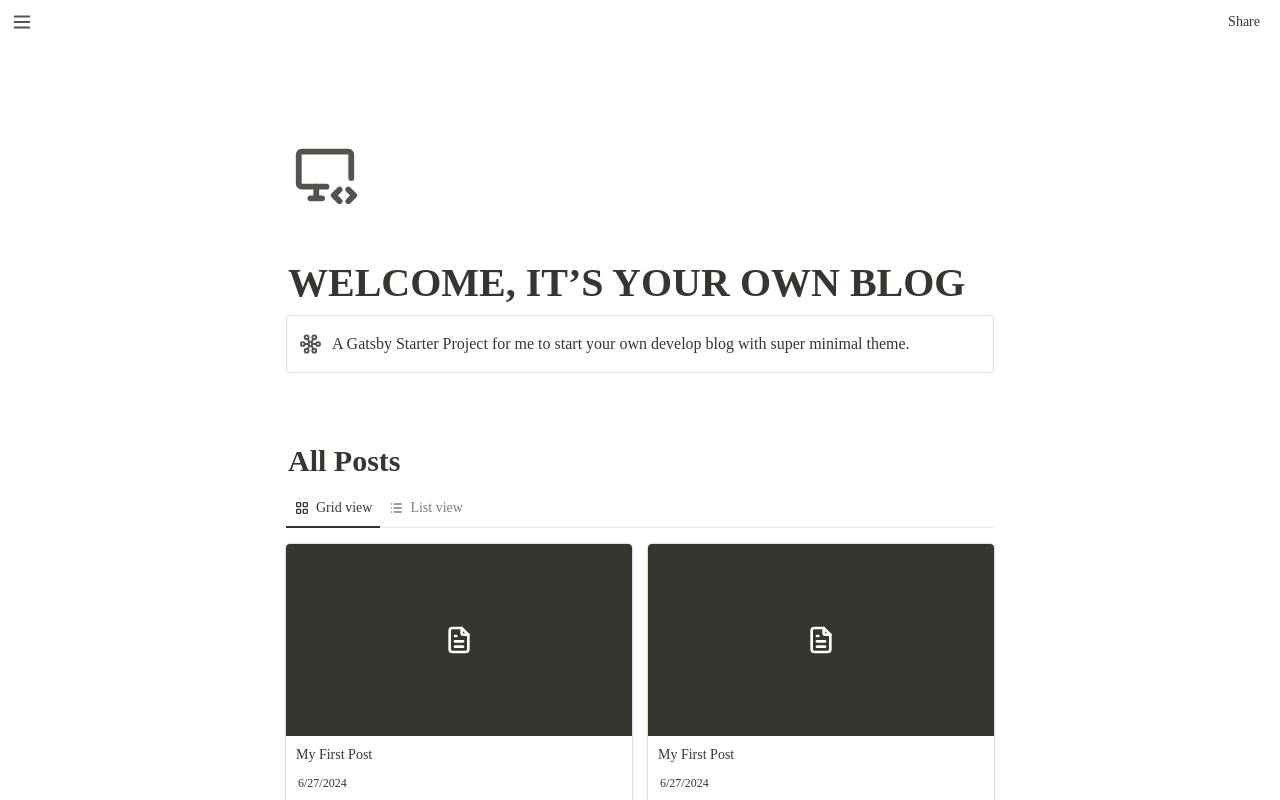
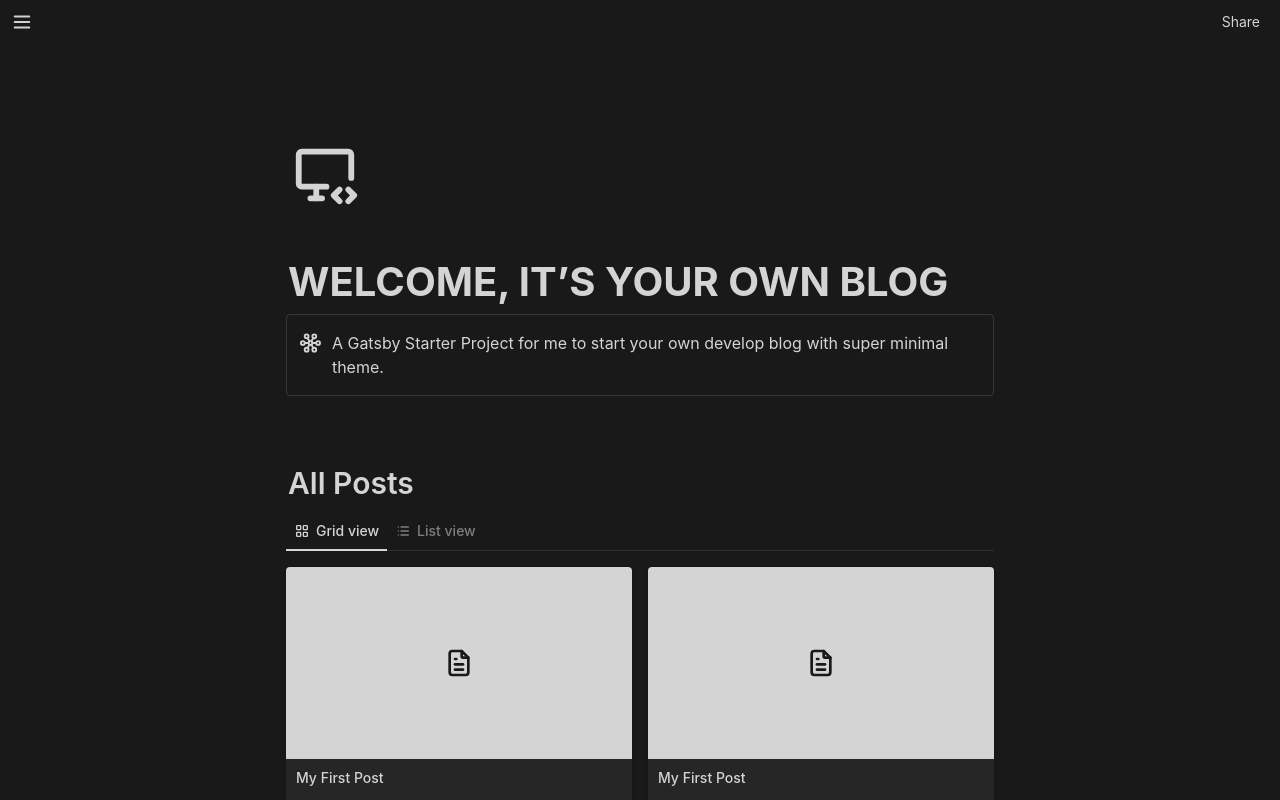
Before and after one commit to pexe99/pexe99.github.io, a Gatsby site: page / in a window 1280 px wide. Built offline with nearby package versions, Linux system fonts and the light colour scheme; Gatsby itself is replaced by a stand-in of ours; a web font is replaced by a local one.

Commit message:
feat: add darkmode theme
- darkmode에 대응되는 색상을 추가 정의하였습니다.
- cardBackground, cardActive, scrollBarColor, scrollBarThumb 등을 추가하였습니다.

```diff
--- a/gatsby-config.js
+++ b/gatsby-config.js
@@ -15,6 +15,7 @@ module.exports = {
     siteUrl: `https://gatsbystarterdefaultsource.gatsbyjs.io/`,
   },
   plugins: [
+    `gatsby-plugin-styled-components`,
     `gatsby-plugin-image`,
     {
       resolve: `gatsby-source-filesystem`,
--- a/gatsby-ssr.js
+++ /dev/null
@@ -1,13 +0,0 @@
-/**
- * Implement Gatsby's SSR (Server Side Rendering) APIs in this file.
- *
- * See: https://www.gatsbyjs.com/docs/reference/config-files/gatsby-ssr/
- */
-
-/**
- * @type {import('gatsby').GatsbySSR['onRenderBody']}
- */
-
-exports.onRenderBody = ({ setHtmlAttributes }) => {
-  setHtmlAttributes({ lang: `en` })
-}
--- a/package.json
+++ b/package.json
@@ -6,19 +6,21 @@
   "author": "Kyle Mathews <mathews.kyle@gmail.com>",
   "dependencies": {
     "@mdx-js/react": "^3.0.1",
+    "babel-plugin-styled-components": "^2.1.4",
     "gatsby": "^5.13.1",
     "gatsby-plugin-image": "^3.13.0",
     "gatsby-plugin-manifest": "^5.13.0",
     "gatsby-plugin-mdx": "^5.13.1",
     "gatsby-plugin-react-svg": "^3.3.0",
     "gatsby-plugin-sharp": "^5.13.0",
+    "gatsby-plugin-styled-components": "^6.13.1",
     "gatsby-source-filesystem": "^5.13.1",
     "gatsby-transformer-remark": "^6.13.1",
     "gatsby-transformer-sharp": "^5.13.0",
     "react": "^18.2.0",
     "react-dom": "^18.2.0",
     "react-icons": "^5.2.1",
-    "styled-components": "^6.1.8",
+    "styled-components": "^6.1.12",
     "styled-reset": "^4.5.2"
   },
   "devDependencies": {
--- a/src/components/GlobalStyles/index.jsx
+++ b/src/components/GlobalStyles/index.jsx
@@ -1,31 +1,30 @@
 import { createGlobalStyle } from "styled-components"
 import reset from "styled-reset"
-import PretendardVariable_woff2 from "../../assets/font/PretendardVariable.woff2"
-import PretendardVariable_ttf from "../../assets/font/PretendardVariable.ttf"
 
 const GlobalStyles = createGlobalStyle`
+    ${reset}
+
     @font-face {
         font-family: 'Pretendard Variable';
-        src:url(${PretendardVariable_woff2}) format('woff2'),
-            url(${PretendardVariable_ttf}) format('truetype');
+        src: url('/PretendardVariable.woff2') format('woff2'),
+         url('/PretendardVariable.ttf') format('truetype');
         font-weight: 100 900;
         font-style: normal;
         font-display: swap;
     }
 
-    ${reset}
-
     * {
-        font-family: 'Pretendard Variable' !important;
+    font-family: 'Pretendard Variable', -apple-system, BlinkMacSystemFont, 'Segoe UI', Roboto, 'Helvetica Neue', Arial, sans-serif, 'Apple Color Emoji', 'Segoe UI Emoji', 'Segoe UI Symbol' !important;
         box-sizing: border-box;
         text-decoration: none;
         -webkit-text-size-adjust: 100%;
         -webkit-tap-highlight-color: transparent;
+
         ::selection {
             background: #2383e247;
         }
 
-        scrollbar-color: #D3D1C8  rgba(0, 0, 0, 0);
+        scrollbar-color: ${props => props.theme.scrollBarColor};
         ::-webkit-scrollbar {
             background: transparent;
             width: 12px;
@@ -35,7 +34,7 @@ const GlobalStyles = createGlobalStyle`
             display: none;
         }
         ::-webkit-scrollbar-thumb {
-            background: #D3D1C8;
+            background: ${props => props.theme.scrollBarThumb};
             cursor: pointer;
         }
     }
@@ -45,9 +44,9 @@ const GlobalStyles = createGlobalStyle`
         background: none;
         box-sizing: border-box;
         cursor: pointer;
-        -webkit-appearance: none; /* iOS 기본 버튼 스타일 제거 */
-        -moz-appearance: none; /* Firefox 기본 버튼 스타일 제거 */
-        appearance: none; /* 기본 버튼 스타일 제거 */
+        -webkit-appearance: none;
+        -moz-appearance: none;
+        appearance: none;
     }
 `
 
--- a/src/components/Layout/index.jsx
+++ b/src/components/Layout/index.jsx
@@ -13,7 +13,7 @@ import Header from "../Header"
 import Body from "../Body"
 import NavBar from "../NavBar"
 import { ThemeProvider } from "styled-components"
-import { lightTheme } from "../../themes/colors"
+import { lightTheme, darkTheme } from "../../themes/colors"
 
 const LayoutWrapper = styled.div`
   width: 100%;
@@ -22,6 +22,7 @@ const LayoutWrapper = styled.div`
   flex-direction: row;
   overflow: hidden hidden;
   transition: margin-left 200ms ease, width 200ms ease;
+  background: ${props => props.theme.layoutBackground};
 `
 
 const Dimmer = styled.div`
@@ -73,16 +74,14 @@ const Layout = ({ children }) => {
   }
 
   useEffect(() => {
-    if (!isMobile) {
-      window.addEventListener("mousemove", handleMouseMove)
-      return () => {
-        window.removeEventListener("mousemove", handleMouseMove)
-      }
+    window.addEventListener("mousemove", handleMouseMove)
+    return () => {
+      window.removeEventListener("mousemove", handleMouseMove)
     }
   }, [isNavVisible])
 
   return (
-    <ThemeProvider theme={lightTheme}>
+    <ThemeProvider theme={darkTheme}>
       <LayoutWrapper>
         <NavBar
           $isVisible={isNavVisible}
--- a/src/components/NavBar/NavLinks/index.jsx
+++ b/src/components/NavBar/NavLinks/index.jsx
@@ -50,12 +50,12 @@ const NavLinks = () => {
         <span>Search</span>
       </NavButton>
       <NavButton>
-        <Icon iconName="TbSun" size="1.25rem" />
-        <span>Change to Dark</span>
+        <Icon iconName="TbSunHigh" size="1.25rem" />
+        <span>Change to Light</span>
       </NavButton>
       <NavButton>
         <Icon iconName="TbMoonStars" size="1.25rem" />
-        <span>Change to Light</span>
+        <span>Change to Dark</span>
       </NavButton>
       <NavButton>
         <Icon iconName="TbSmartHome" size="1.25rem" />
--- a/src/components/NavBar/index.jsx
+++ b/src/components/NavBar/index.jsx
@@ -12,7 +12,7 @@ const NavWrapper = styled.nav`
     !props.$isFixed && !props.$isMobile ? "calc(100vh - 7.375rem)" : "none"};
   background-color: ${props =>
     props.$isFixed && !props.$isMobile
-      ? props.theme.navFixedBackground
+      ? "transparent"
       : props.theme.navBackground};
   display: flex;
   flex-direction: column;
@@ -37,7 +37,7 @@ const NavWrapper = styled.nav`
         }`};
   opacity: ${props => (props.$isVisible || props.$isFixed ? 1 : 0)};
   transition: transform 200ms ease, opacity 200ms ease, visibility 200ms ease,
-    background-color 200ms ease, width 200ms ease, height 200ms ease;
+    width 200ms ease, height 200ms ease;
   z-index: 300;
   user-select: none;
   -webkit-user-select: none;
--- a/src/components/PostList/PostCard/index.jsx
+++ b/src/components/PostList/PostCard/index.jsx
@@ -12,14 +12,16 @@ const CardWrapper = styled.div`
   text-decoration: none;
   line-height: 1.5;
   cursor: pointer;
-  box-shadow: rgba(15, 15, 15, 0.1) 0px 0px 0px 1px,
-    rgba(15, 15, 15, 0.1) 0px 2px 4px;
+  box-shadow: ${props => props.theme.cardShadow};
   border-radius: 0.25rem;
-  background: ${props => props.theme.background};
+  background: ${props => props.theme.cardBackground};
   overflow: hidden;
   flex-direction: column;
   &:hover {
     background: ${props => props.theme.cardHover};
+  }
+  &:active {
+    background: ${props => props.theme.cardActive};
   }
   transition: 20ms ease-in 0s;
   user-select: none;
--- a/src/themes/colors.js
+++ b/src/themes/colors.js
@@ -2,9 +2,15 @@
 
 export const lightTheme = {
   background: "rgb(256, 256, 256)",
+  layoutBackground: "rgb(247, 247, 245)",
   tag: "rgb(227, 226, 224)",
+  dimmer: "rgba(15, 15, 15, 0.6)",
+  // card
+  cardBackground: "rgb(256, 256, 256)",
   cardHover: "rgba(55, 53, 47, 0.04)",
-  dimmer: "rgba(15, 15, 15, 0.6)",
+  cardActive: "rgba(55, 53, 47, 0.04)",
+  cardShadow:
+    "rgba(15,15,15,0.1) 0 0 0 0.0625rem,rgba(15,15,15,0.1) 0 0.125rem 0.25rem",
   // icon
   weekIcon: "rgb(145, 145, 142)",
   icon: "#55534e",
@@ -22,7 +28,6 @@ export const lightTheme = {
   // navigation
   redDot: "rgb(235, 87, 87)",
   navBackground: "rgb(256, 256, 256)",
-  navFixedBackground: "rgb(247, 247, 245)",
   navButtonText: "rgb(95, 94, 91)",
   navButtonHover: "rgba(0, 0, 0, 0.03)",
   navTagIcon: "rgb(168, 167, 163)",
@@ -30,4 +35,48 @@ export const lightTheme = {
   navBoxShadow:
     "rgba(15, 15, 15, 0.05) 0 0 0 0.0625rem, rgba(15, 15, 15, 0.1) 0 0.188rem 0.375rem, rgba(15, 15, 15, 0.2) 0 0.375rem 1.5rem",
   navFixedBoxShadow: "rgba(0, 0, 0, 0.024) -0.0625rem 0rem 0rem 0rem inset",
+  // scrollBar
+  scrollBarColor: "#D3D1C8 rgba(0, 0, 0, 0)",
+  scrollBarThumb: "#D3D1C8",
 }
+
+export const darkTheme = {
+  background: "rgb(25, 25, 25)",
+  layoutBackground: "rgb(32, 32, 32)",
+  tag: "rgb(90, 90, 90)",
+  dimmer: "rgba(15, 15, 15, 0.8)",
+  // card
+  cardBackground: "rgba(255, 255, 255, 0.055)",
+  cardHover: "rgb(47, 47, 47)",
+  cardActive: "rgb(37, 37, 37)",
+  cardShadow:
+    "rgba(15, 15, 15, 0.1) 0 0 0 0.0625rem,rgba(15, 15, 15, 0.1) 0 0.125rem 0.25rem",
+  // icon
+  weekIcon: "rgb(155, 155, 155)",
+  icon: "rgb(211, 211, 211)",
+  // text
+  weekText: "rgba(255, 255, 255, 0.443)",
+  text: "rgb(212, 212, 212)",
+  // button
+  buttonHover: "rgba(255, 255, 255, 0.055)",
+  buttonActive: "rgba(255, 255, 255, 0.03)",
+  // tab
+  tabBar: "rgb(47, 47, 47) 0 -0.0625rem 0 inset",
+  tabBarSelected: "0.125rem solid rgba(255, 255, 255, 0.81)",
+  // callout
+  calloutBorder: "0.0625rem solid rgba(255, 255, 255, 0.13)",
+  // navigation
+  redDot: "rgb(180, 65, 60)",
+  navBackground: "rgb(37, 37, 37)",
+  navButtonText: "rgb(155, 155, 155)",
+  navButtonHover: "rgba(255, 255, 255, 0.055)",
+  navTagIcon: "rgb(112, 112, 112)",
+  navTagDivider: "rgba(255, 255, 255, 0.094) 0 0.0625rem 0",
+  navBoxShadow:
+    "rgba(15, 15, 15, 0.1) 0 0 0 0.0625rem, rgba(15, 15, 15, 0.2) 0 0.188rem 0.375rem, rgba(15, 15, 15, 0.4) 0 0.375rem 1.5rem",
+  navFixedBoxShadow:
+    "rgba(255, 255, 255, 0.05) -0.0625rem 0rem 0rem 0rem inset",
+  // scrollBar
+  scrollBarColor: "rgba(255, 255, 255, 0.2)  rgba(0, 0, 0, 0)",
+  scrollBarThumb: "rgba(255, 255, 255, 0.2)",
+}
```
Also changed, not shown: 4 other files.
